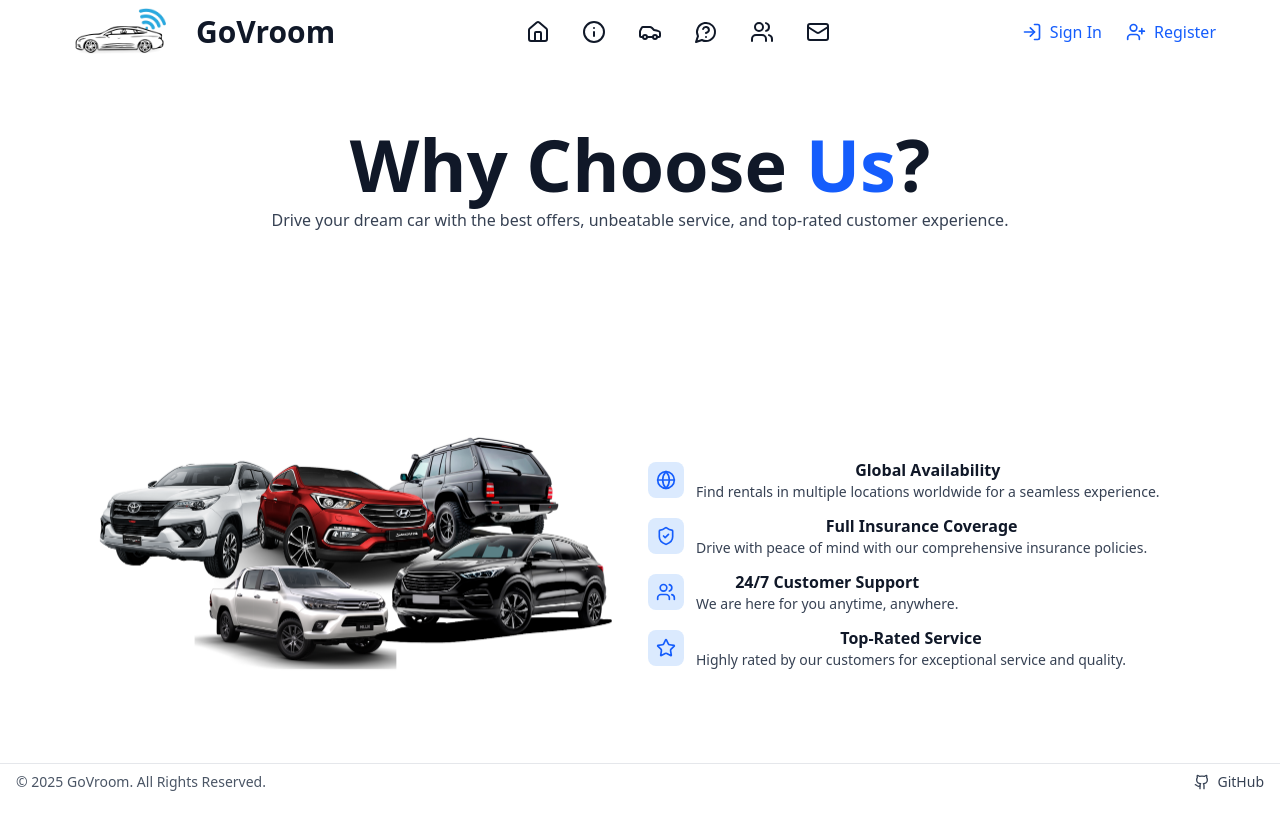
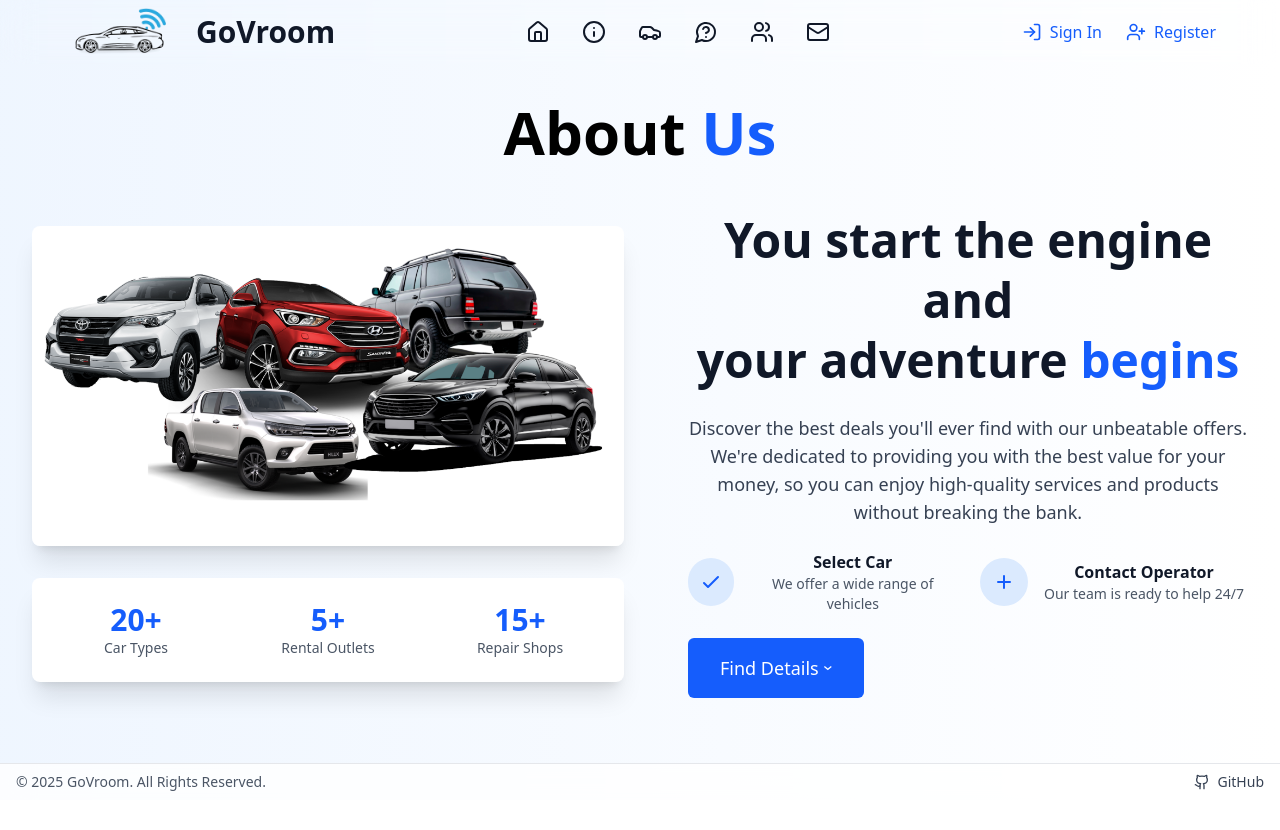
Before and after one commit to shuvmraj/GoVroom, a React (Vite) app: page /about in a window 1280 px wide. Shown: the top 830 px of the page. Built offline with nearby package versions, Linux system fonts and the light colour scheme; the HTML template or start-up script is replaced by a standard one.

Commit message:
add Contact component and update App routing; enhance Hero and Testimonials sections

```diff
--- a/src/App.jsx
+++ b/src/App.jsx
@@ -8,6 +8,7 @@ import Hero from "./components/Hero";
 import About from "./components/About";
 import Testimonials from "./components/Testimonials";
 import Footer from "./components/Footer";
+import Contact from "./components/Contact";
 
 
 function App() {
@@ -20,7 +21,7 @@ function App() {
             <Route path="/" element={<Hero />} />
             <Route path="/about" element={<About />} />
             <Route path="/testimonials" element={<Testimonials />} />
-
+            <Route path="/contact" element={<Contact  />} />
 
           </Routes>
         </div>
--- a/src/components/About.jsx
+++ b/src/components/About.jsx
@@ -1,74 +1,103 @@
-import React from "react";
-import { Globe, ShieldCheck, Users, Star } from "lucide-react";
-import cars from "../assets/cars.png";
+import React from 'react';
+import carFleetImage from '../assets/cars.png';
 
 const About = () => {
+  const stats = [
+    { number: '20+', text: 'Car Types' },
+    { number: '5+', text: 'Rental Outlets' },
+    { number: '15+', text: 'Repair Shops' }
+  ];
+
   return (
-    <section id="about" className="h-screen bg-white">
-      <div className="h-full flex flex-col pt-8">
-        {/* Header Section */}
-        <div className="text-center max-w-4xl mx-auto px-4">
-          <h2 className="text-7xl font-bold text-gray-900">
-            Why Choose <span className="text-blue-600">Us</span>?
+    // The main container uses conditional positioning based on screen size
+    // On mobile (default): relative positioning with normal document flow
+    // On larger screens (lg:): fixed positioning with hidden overflow
+    <div className="relative min-h-screen lg:fixed lg:inset-0 bg-gradient-to-r from-blue-50 to-white lg:overflow-hidden overflow-auto">
+      <div className="h-full max-w-7xl mx-auto px-4 sm:px-6 lg:px-8 py-8 lg:py-0">
+        {/* Main content container */}
+        <div className="h-full flex flex-col justify-center">
+          {/* Centered About Us heading */}
+          <h2 className="text-2xl font-medium text-blue-600 text-center mb-12 pt-8 lg:pt-0">
+            <span className="text-black text-5xl lg:text-6xl font-bold">About</span>
+            <span className="text-blue-600 text-5xl lg:text-6xl font-bold"> Us</span>
           </h2>
-          <p className="mt-2 text-gray-700">
-            Drive your dream car with the best offers, unbeatable service, and top-rated customer experience.
-          </p>
-        </div>
 
-        {/* Content Grid */}
-        <div className="flex-1 max-w-6xl mx-auto grid grid-cols-1 md:grid-cols-2 gap-4 px-6 mt-0">
-          {/* Left - Image Section */}
-          <div className="flex items-center">
-            <img
-              src={cars}
-              alt="Luxury Cars"
-              className="w-full object-contain max-h-[400px] mx-auto"
-            />
-          </div>
+          {/* Grid container for main content */}
+          <div className="grid grid-cols-1 lg:grid-cols-2 gap-8 items-center">
+            {/* Left Column - Image and Stats */}
+            <div className="relative">
+              <div className="space-y-8">
+                {/* Main car fleet image */}
+                <img
+                  src={carFleetImage}
+                  alt="Our Car Fleet"
+                  className="w-full rounded-lg shadow-xl object-contain max-h-[40vh]"
+                />
 
-          {/* Right - Features List */}
-          <div className="flex flex-col justify-center space-y-3 mt-0">
-            {aboutPoints.map((point, index) => (
-              <div key={index} className="flex items-center gap-3">
-                <div className="p-2 bg-blue-100 text-blue-600 rounded-lg">
-                  {point.icon}
-                </div>
-                <div>
-                  <h3 className="font-semibold text-gray-900">{point.title}</h3>
-                  <p className="text-sm text-gray-700">{point.description}</p>
+                {/* Statistics section */}
+                <div className="bg-white p-6 rounded-lg shadow-xl w-full">
+                  <div className="grid grid-cols-3 gap-8">
+                    {stats.map((stat, index) => (
+                      <div key={index} className="text-center">
+                        <p className="text-2xl lg:text-3xl font-bold text-blue-600">{stat.number}</p>
+                        <p className="text-xs lg:text-sm text-gray-600">{stat.text}</p>
+                      </div>
+                    ))}
+                  </div>
                 </div>
               </div>
-            ))}
+            </div>
+
+            {/* Right Column - Text Content */}
+            <div className="space-y-6 lg:pl-8">
+              <h1 className="text-3xl lg:text-5xl font-bold text-gray-900 leading-tight">
+                You start the engine and
+                <br /> your adventure <span className="text-blue-600">begins</span>
+              </h1>
+
+              <p className="text-base lg:text-lg text-gray-700">
+                Discover the best deals you'll ever find with our unbeatable offers.
+                We're dedicated to providing you with the best value for your money,
+                so you can enjoy high-quality services and products without breaking the bank.
+              </p>
+
+              <div className="grid grid-cols-1 md:grid-cols-2 gap-6">
+                <div className="flex items-center gap-4">
+                  <div className="w-10 h-10 lg:w-12 lg:h-12 bg-blue-100 rounded-full flex items-center justify-center">
+                    <svg className="w-5 h-5 lg:w-6 lg:h-6 text-blue-600" fill="none" stroke="currentColor" viewBox="0 0 24 24">
+                      <path strokeLinecap="round" strokeLinejoin="round" strokeWidth="2" d="M5 13l4 4L19 7" />
+                    </svg>
+                  </div>
+                  <div>
+                    <h3 className="font-semibold text-gray-900">Select Car</h3>
+                    <p className="text-sm text-gray-600">We offer a wide range of vehicles</p>
+                  </div>
+                </div>
+
+                <div className="flex items-center gap-4">
+                  <div className="w-10 h-10 lg:w-12 lg:h-12 bg-blue-100 rounded-full flex items-center justify-center">
+                    <svg className="w-5 h-5 lg:w-6 lg:h-6 text-blue-600" fill="none" stroke="currentColor" viewBox="0 0 24 24">
+                      <path strokeLinecap="round" strokeLinejoin="round" strokeWidth="2" d="M12 6v6m0 0v6m0-6h6m-6 0H6" />
+                    </svg>
+                  </div>
+                  <div>
+                    <h3 className="font-semibold text-gray-900">Contact Operator</h3>
+                    <p className="text-sm text-gray-600">Our team is ready to help 24/7</p>
+                  </div>
+                </div>
+              </div>
+
+              <button className="mt-6 px-6 py-3 lg:px-8 lg:py-4 bg-blue-600 text-white rounded-md
+                hover:bg-blue-700 transition-colors duration-300 flex items-center gap-2 text-base lg:text-lg font-medium">
+                Find Details
+                <span className="transform rotate-90">›</span>
+              </button>
+            </div>
           </div>
         </div>
       </div>
-    </section>
+    </div>
   );
 };
 
-// Features Data
-const aboutPoints = [
-  {
-    icon: <Globe size={20} />,
-    title: "Global Availability",
-    description: "Find rentals in multiple locations worldwide for a seamless experience."
-  },
-  {
-    icon: <ShieldCheck size={20} />,
-    title: "Full Insurance Coverage",
-    description: "Drive with peace of mind with our comprehensive insurance policies."
-  },
-  {
-    icon: <Users size={20} />,
-    title: "24/7 Customer Support",
-    description: "We are here for you anytime, anywhere."
-  },
-  {
-    icon: <Star size={20} />,
-    title: "Top-Rated Service",
-    description: "Highly rated by our customers for exceptional service and quality."
-  }
-];
-
 export default About;
--- /dev/null
+++ b/src/components/Contact.jsx
@@ -0,0 +1,142 @@
+import React from 'react';
+import { Phone, Mail, MapPin, Clock, Send } from 'lucide-react';
+
+const contactInfo = [
+  {
+    icon: Phone,
+    title: "Phone Number",
+    details: ["(91) 0866-2577715", "1800 3454 0444"],
+  },
+  {
+    icon: Mail,
+    title: "Email Address",
+    details: ["info@kluniversity.in", "admissions@kluniversity.in"],
+  },
+  {
+    icon: MapPin,
+    title: "University Address",
+    details: ["KL Deemed to be University", "Green Fields, Vaddeswaram, Guntur District, A.P - 522502"],
+  },
+  {
+    icon: Clock,
+    title: "Working Hours",
+    details: ["Mon - Sat: 9:00AM - 5:00PM", "Sunday: Closed"],
+  },
+];
+
+const Contact = () => {
+  return (
+    <div className="relative min-h-screen bg-gradient-to-r from-blue-50 to-white">
+      <div className="max-w-7xl mx-auto px-4 sm:px-6 lg:px-8 py-12">
+        <div className="text-center mb-12">
+          <h2 className="text-3xl lg:text-5xl font-bold text-gray-800 mb-3">
+            Contact <span className="text-blue-600">Us</span>
+          </h2>
+          <p className="text-gray-600 text-lg max-w-xl mx-auto">
+            Get in touch with us for admissions and other inquiries
+          </p>
+        </div>
+
+        <div className="grid lg:grid-cols-3 gap-8">
+          {/* Contact Form */}
+          <div className="lg:col-span-2 bg-white rounded-xl shadow-xl p-8">
+            <form className="space-y-6">
+              <div className="grid md:grid-cols-2 gap-6">
+                <div>
+                  <label className="block text-sm font-medium text-gray-700 mb-2">
+                    Full Name
+                  </label>
+                  <input
+                    type="text"
+                    className="w-full px-4 py-3 rounded-lg border border-gray-300 focus:ring-2 focus:ring-blue-500 focus:border-blue-500 transition-colors"
+                    placeholder="John Doe"
+                  />
+                </div>
+                <div>
+                  <label className="block text-sm font-medium text-gray-700 mb-2">
+                    Email
+                  </label>
+                  <input
+                    type="email"
+                    className="w-full px-4 py-3 rounded-lg border border-gray-300 focus:ring-2 focus:ring-blue-500 focus:border-blue-500 transition-colors"
+                    placeholder="john@example.com"
+                  />
+                </div>
+              </div>
+
+              <div>
+                <label className="block text-sm font-medium text-gray-700 mb-2">
+                  Subject
+                </label>
+                <input
+                  type="text"
+                  className="w-full px-4 py-3 rounded-lg border border-gray-300 focus:ring-2 focus:ring-blue-500 focus:border-blue-500 transition-colors"
+                  placeholder="How can we help?"
+                />
+              </div>
+
+              <div>
+                <label className="block text-sm font-medium text-gray-700 mb-2">
+                  Message
+                </label>
+                <textarea
+                  rows="4"
+                  className="w-full px-4 py-3 rounded-lg border border-gray-300 focus:ring-2 focus:ring-blue-500 focus:border-blue-500 transition-colors"
+                  placeholder="Write your message here..."
+                />
+              </div>
+
+              <button
+                type="submit"
+                className="w-full px-8 py-4 bg-blue-600 text-white rounded-lg
+                  hover:bg-blue-700 transition-colors duration-300 flex items-center justify-center gap-2 text-lg font-medium"
+              >
+                Send Message
+                <Send className="w-5 h-5" />
+              </button>
+            </form>
+          </div>
+
+          {/* Contact Information */}
+          <div className="space-y-6">
+            {contactInfo.map((item, index) => (
+              <div
+                key={index}
+                className="bg-white rounded-xl shadow-lg p-6 hover:shadow-xl transition-shadow"
+              >
+                <div className="flex items-center gap-4">
+                  <div className="p-3 bg-blue-100 rounded-lg">
+                    <item.icon className="w-6 h-6 text-blue-600" />
+                  </div>
+                  <div>
+                    <h3 className="font-semibold text-gray-800">{item.title}</h3>
+                    {item.details.map((detail, idx) => (
+                      <p key={idx} className="text-gray-600 text-sm">
+                        {detail}
+                      </p>
+                    ))}
+                  </div>
+                </div>
+              </div>
+            ))}
+          </div>
+        </div>
+
+        {/* Map Section */}
+        <div className="mt-12 bg-white rounded-xl shadow-xl p-2">
+          <iframe
+            title="KL University Location"
+            src="https://www.google.com/maps/embed?pb=!1m18!1m12!1m3!1d3826.6255803052757!2d80.62016937499561!3d16.441631284136355!2m3!1f0!2f0!3f0!3m2!1i1024!2i768!4f13.1!3m3!1m2!1s0x3a35f0a2a7d81943%3A0x8ba5d78f65df94b8!2sK%20L%20Deemed%20to%20be%20University!5e0!3m2!1sen!2sin!4v1707420937227!5m2!1sen!2sin"
+            className="w-full h-96 rounded-lg"
+            style={{ border: 0 }}
+            allowFullScreen=""
+            loading="lazy"
+            referrerPolicy="no-referrer-when-downgrade"
+          />
+        </div>
+      </div>
+    </div>
+  );
+};
+
+export default Contact;
--- a/src/components/Hero.jsx
+++ b/src/components/Hero.jsx
@@ -5,10 +5,30 @@ import skylineImage from '../assets/skyline.png';
 const Hero = () => {
   return (
     <div className="fixed inset-0 w-full h-full bg-gradient-to-r from-blue-50 to-white overflow-hidden">
+      {/* First, we define our custom animation keyframes */}
+      <style>
+        {`
+          @keyframes slideInFromRight {
+            0% {
+              transform: translateX(100%);
+              opacity: 0;
+            }
+            100% {
+              transform: translateX(0);
+              opacity: 1;
+            }
+          }
+
+          .slide-in-right {
+            animation: slideInFromRight 1s ease-out forwards;
+          }
+        `}
+      </style>
+
       <div className="relative max-w-7xl mx-auto px-4 sm:px-6 lg:px-8 h-full flex items-center">
         <div className="grid grid-cols-1 lg:grid-cols-2 gap-12 items-center">
           {/* Left Column - Text Content */}
-          <div className="space-y-6 text-left">
+          <div className="space-y-6 text-left lg:pr-12">
             <h2 className="text-lg font-medium text-blue-600">Plan your trip now</h2>
 
             <h1 className="text-5xl md:text-6xl font-bold text-gray-900 leading-tight">
@@ -37,21 +57,26 @@ const Hero = () => {
           </div>
 
           {/* Right Column - Car and Skyline Images */}
-          <div className="relative z-10 flex justify-center">
+          <div className="relative z-10 flex justify-end">
+            {/* Container for image positioning */}
+            <div className="relative w-full flex justify-end pr-0 lg:pr-0">
               {/* Skyline (Behind Car) */}
               <img
                 src={skylineImage}
                 alt="City Skyline"
-              className="absolute bottom-16 left-1/2 transform -translate-x-1/2 w-[100%] opacity-30"
+                className="absolute bottom-16 left-1/2 transform -translate-x-56 w-[120%] opacity-30"
               />
 
-            {/* Car (In Front) */}
+              {/* Car (In Front) - Now with entrance animation */}
+              <div className="relative w-full max-w-lg slide-in-right">
                 <img
                   src={carImage}
                   alt="Car Image"
-              className="relative w-full max-w-lg object-contain transform
+                  className="w-full object-contain transform translate-x-8 lg:translate-x-16
                     hover:scale-105 transition-transform duration-500 drop-shadow-2xl"
                 />
+              </div>
+            </div>
           </div>
         </div>
       </div>
```
Also changed, not shown: src/components/Testimonials.jsx (+14 -12 lines). Lines whose indentation alone changed are shown as unchanged.
